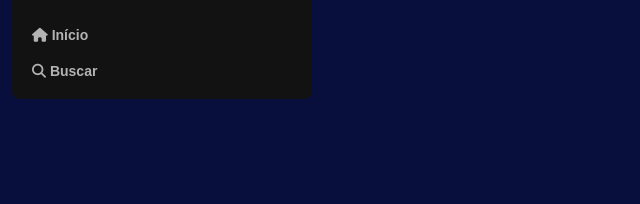
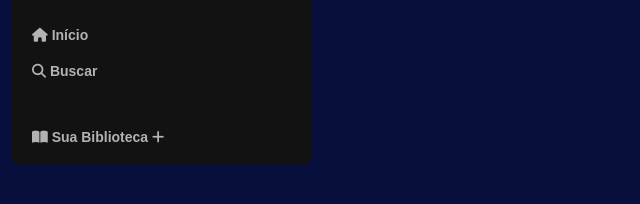
Before and after one commit to Clarke2302/Projeto-Spotify, a plain HTML site: page index.html in a window 1280 px wide. Shown: the part 58-262 px from the top of the page, without its empty margins (0-640 px from the left). Drawn offline with Linux system fonts and the light colour scheme.

Commit message:
Update index.html

```diff
--- a/index.html
+++ b/index.html
@@ -18,7 +18,7 @@
                     <img src="assets/logo_spotify_icon_143182.png" alt="logotipo do site spotify clone" />
                 </a>
             </div>
-            <div>
+            <div class="inicio-buscar">
                 <ul>
                     <li>
                         <a href="#">
@@ -34,6 +34,17 @@
                     </li>
                 </ul>
             </div>
+            <div class="biblioteca">
+                <ul>
+                    <li>
+                        <a>
+                            <span class="fa-solid fa-book-open"></span>
+                            <span> Sua Biblioteca</span>
+                            <span class="fa-solid fa-plus"></span>
+                        </a>
+                    </li>
+                </ul>
+            </div>
         </nav>
     </div>
 </body>
```
